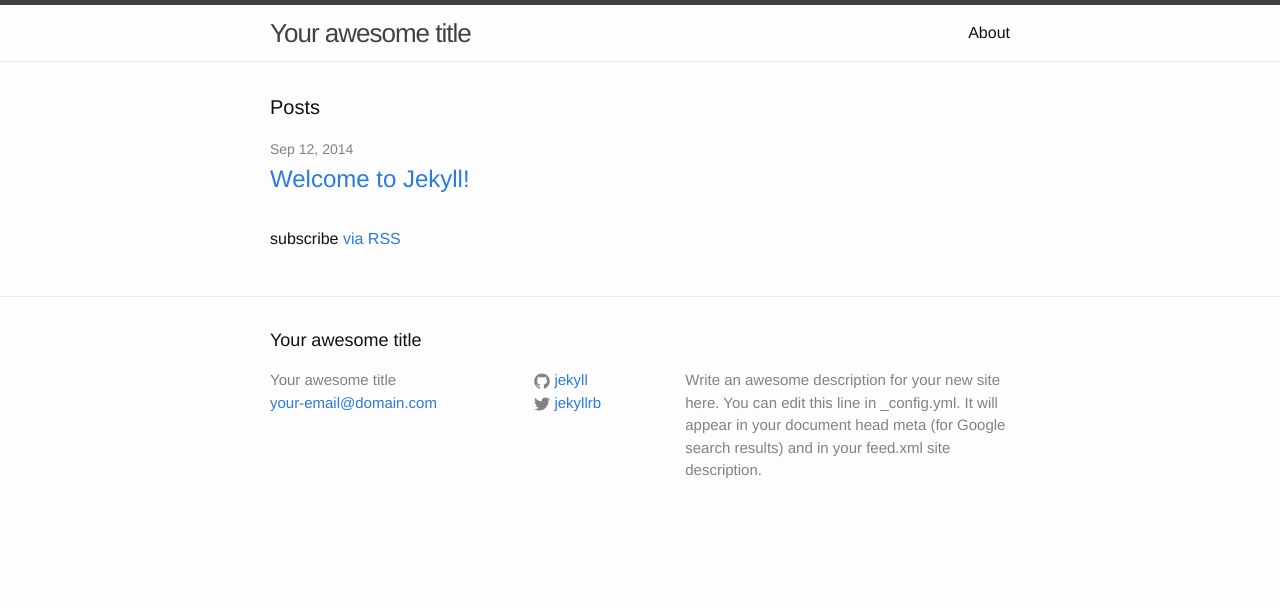
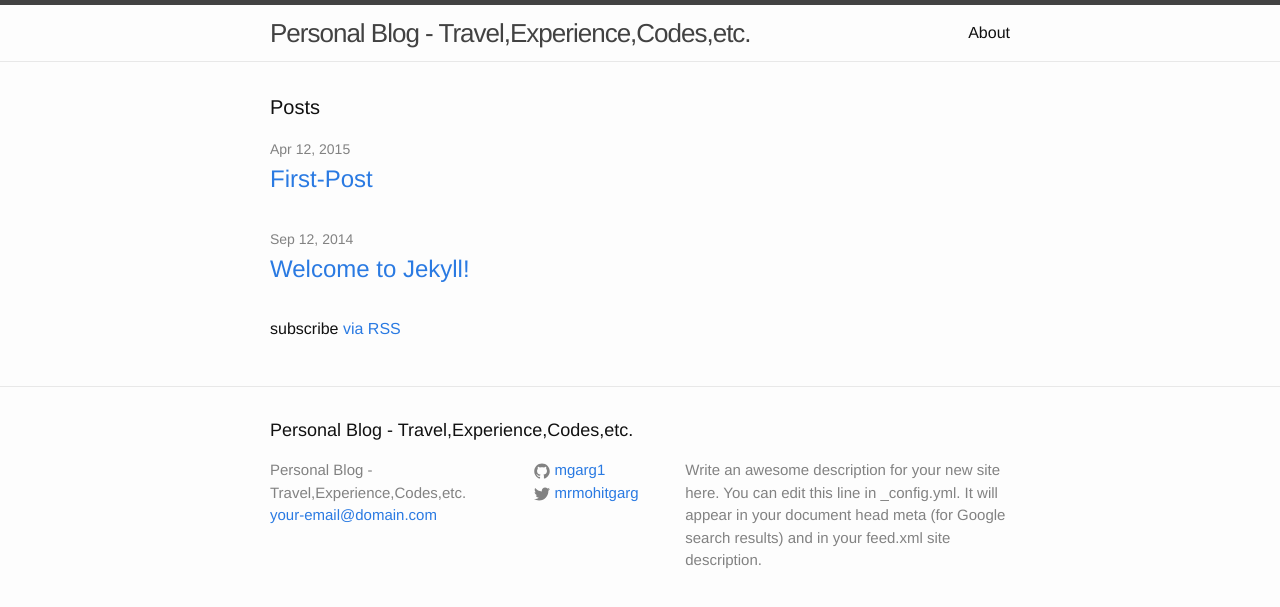
Before and after one commit to mgarg1/mgarg1.github.io, a Jekyll site: the page built from index.html, in a window 1280 px wide. Shown: the top 607 px of the page. Built offline with Jekyll 4.4.1, drawn with Linux system fonts in a browser that asks for light colours.

Commit message:
My first post

```diff
--- a/_config.yml
+++ b/_config.yml
@@ -1,14 +1,13 @@
 # Site settings
-title: Your awesome title
+title: Personal Blog - Travel,Experience,Codes,etc.
 email: your-email@domain.com
 description: > # this means to ignore newlines until "baseurl:"
   Write an awesome description for your new site here. You can edit this
   line in _config.yml. It will appear in your document head meta (for
   Google search results) and in your feed.xml site description.
 baseurl: "" # the subpath of your site, e.g. /blog/
-url: "http://yourdomain.com" # the base hostname & protocol for your site
-twitter_username: jekyllrb
-github_username:  jekyll
-
+url: "http://mohitgarg.me" # the base hostname & protocol for your site
+twitter_username: mrmohitgarg
+github_username:  mgarg1
 # Build settings
 markdown: kramdown
```
Also changed, not shown: _posts/2015-04-12-first-post.markdown (added, +17 -0 lines).
